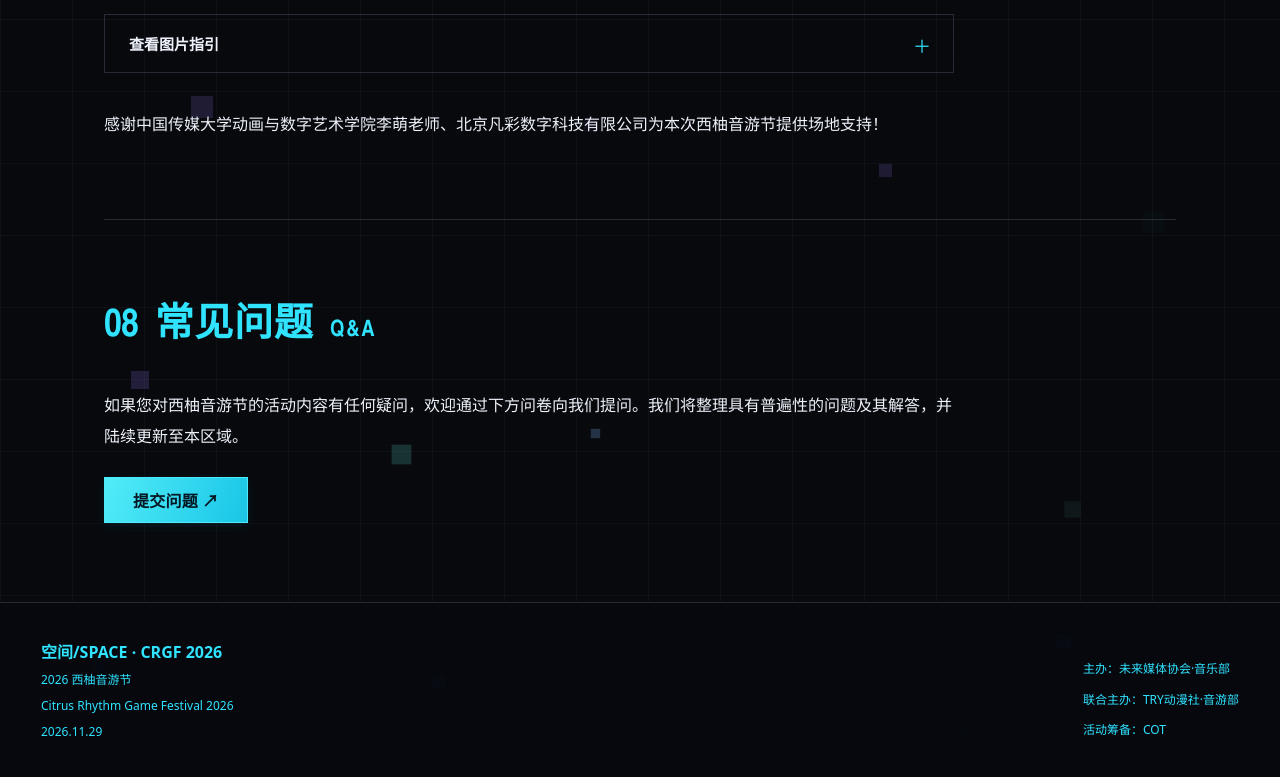
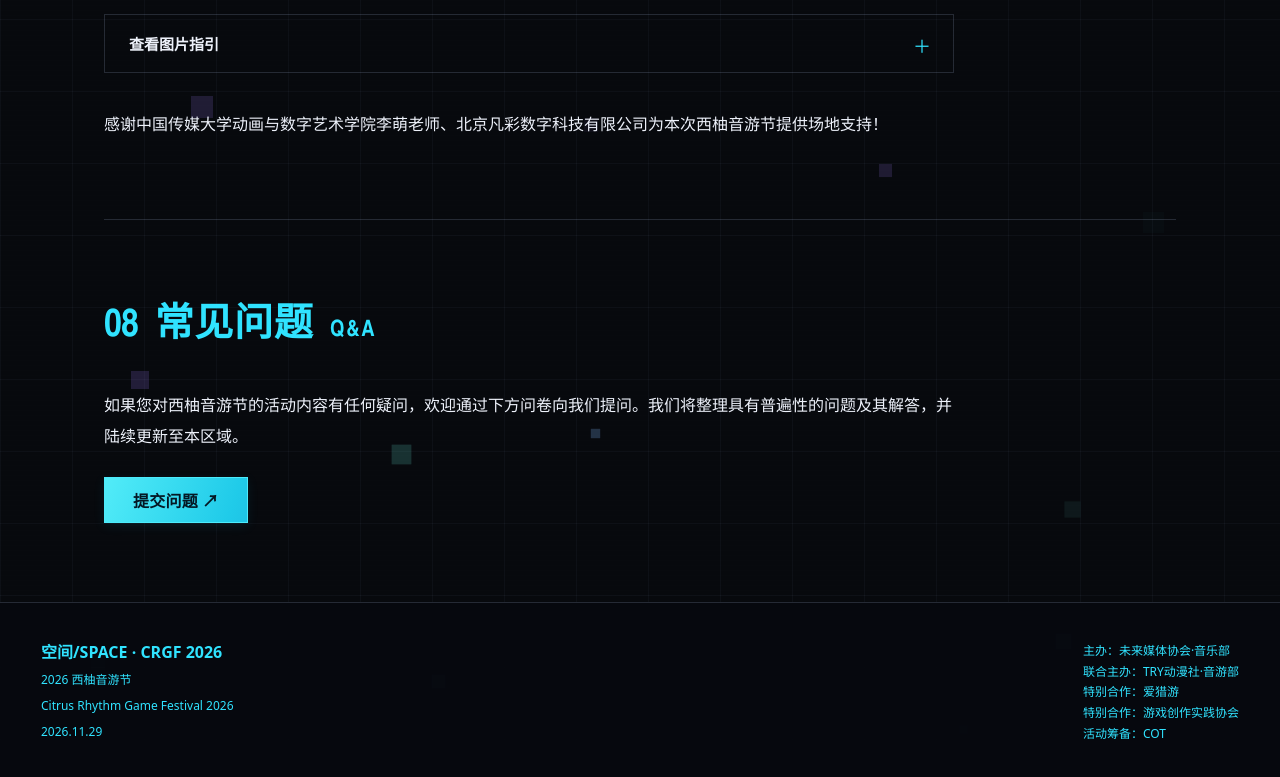
Before and after one commit to TriSayum/RhythmGameFestival, a plain HTML site: page index.html in a window 1280 px wide. Shown: the part 10205-10982 px from the top of the page. Drawn offline with Linux system fonts and the light colour scheme; animation ran at ten frames a second.

Commit message:
补充页尾特别合作署名并压缩右栏行距

```diff
--- a/content.js
+++ b/content.js
@@ -578,6 +578,8 @@ window.FESTIVAL_CONTENT = {
     "credits": [
       "主办：未来媒体协会·音乐部",
       "联合主办：TRY动漫社·音游部",
+      "特别合作：爱猎游",
+      "特别合作：游戏创作实践协会",
       "活动筹备：COT"
     ]
   }
--- a/styles.css
+++ b/styles.css
@@ -1392,8 +1392,8 @@ a.faq-form-link:active::before {
 .site-footer p { line-height: 1.95; }
 .site-footer .footer-theme { line-height: 1.55; }
 .site-footer .footer-left p + p { margin-top: 3px; }
-.site-footer .footer-credit { line-height: 2.3; }
-.site-footer .footer-credit + .footer-credit { margin-top: 3px; }
+.site-footer .footer-credit { line-height: 1.65; }
+.site-footer .footer-credit + .footer-credit { margin-top: 1px; }
 .site-footer { padding-block: 37px 41px; }
 
 /* 进入视口后渐入；页尾始终正常显示，不改变文档滚动锚定。 */
```
